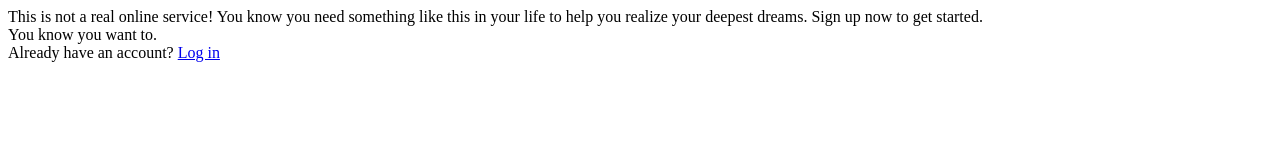
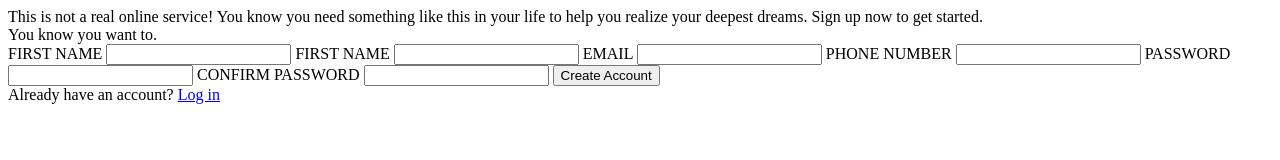
Before and after one commit to JonSaysHi/sign-up-form, a plain HTML site: page index.html in a window 1280 px wide. Drawn offline with Linux system fonts and the light colour scheme.

Commit message:
Feat: create basic html for sign up form

```diff
--- a/index.html
+++ b/index.html
@@ -19,7 +19,31 @@
         <div>You know you want to.</div>
       </div>
       <div>
-        <form action=""></form>
+        <form action="">
+          <label for="first-name">FIRST NAME</label>
+          <input type="text" name="first-name" id="first-name" />
+
+          <label for="last-name">FIRST NAME</label>
+          <input type="text" name="last-name" id="last-name" />
+
+          <label for="last-name">EMAIL</label>
+          <input type="email" name="email" id="email" />
+
+          <label for="phone-number">PHONE NUMBER</label>
+          <input type="tel" name="phone-number" id="phone-number" />
+
+          <label for="password">PASSWORD</label>
+          <input type="password" name="password" id="password" />
+
+          <label for="confirm-password">CONFIRM PASSWORD</label>
+          <input
+            type="password"
+            name="confirm-password"
+            id="confirm-password"
+          />
+
+          <button type="button">Create Account</button>
+        </form>
       </div>
       <div>Already have an account? <a href="#/">Log in</a></div>
     </div>
```
